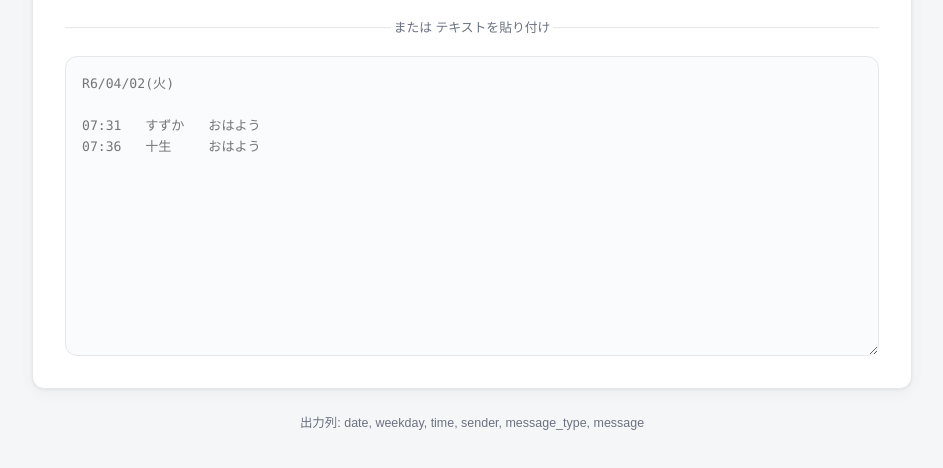
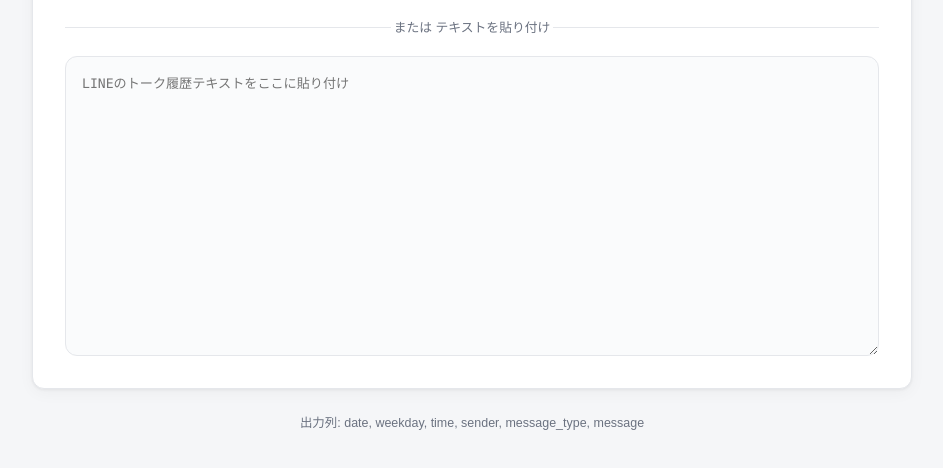
Before and after one commit to toyfer/line-to-csv, a plain HTML site: page index.html in a window 1280 px wide. Shown: the part 402-870 px from the top of the page, without its empty margins (168-1111 px from the left). Drawn offline with Linux system fonts and the light colour scheme.

Commit message:
remove personal names from examples (すずか, 十生 → generic placeholders)

```diff
--- a/index.html
+++ b/index.html
@@ -203,7 +203,7 @@ footer {
 
     <div class="divider">または テキストを貼り付け</div>
 
-    <textarea id="textInput" placeholder="R6/04/02(火)&#10;&#10;07:31&#9;すずか&#9;おはよう&#10;07:36&#9;十生&#9;おはよう"></textarea>
+    <textarea id="textInput" placeholder="LINEのトーク履歴テキストをここに貼り付け"></textarea>
   </div>
 
   <div class="card hidden" id="resultCard">
```
Also changed, not shown: 1 other file.
